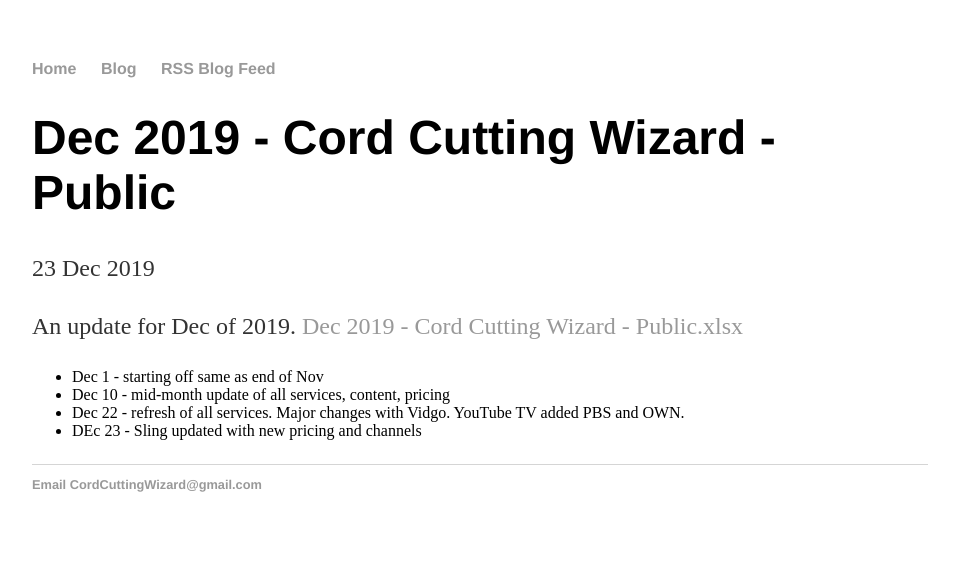
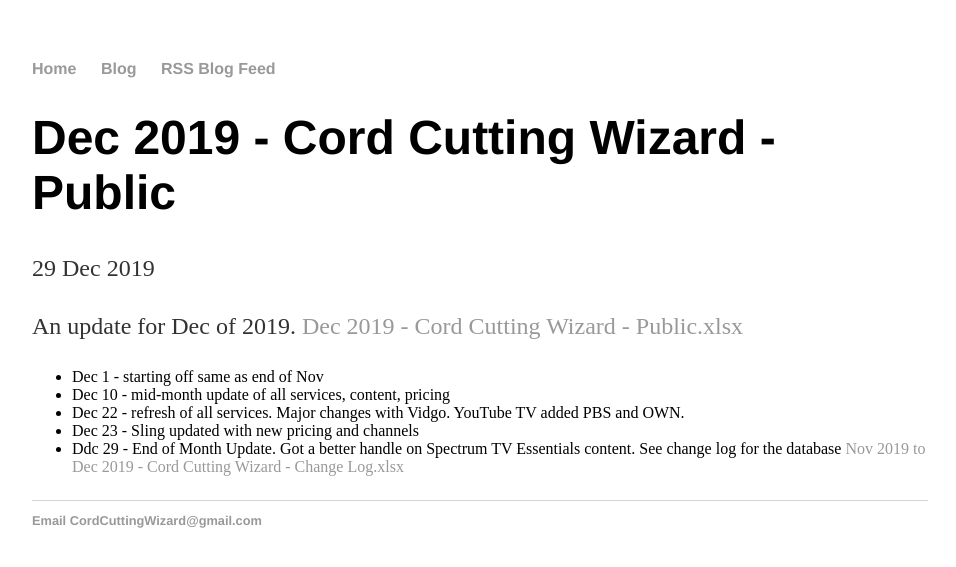
Before and after one commit to wjhladik/wjhladik.github.io, a Jekyll site: the page built from _posts/2019-12-29-Dec-2019-Cord-Cutting-Wizard-Public.md, in a window 1280 px wide. Shown: the top 567 px of the page, without its empty margins (160-1116 px from the left). Built offline with Jekyll 4.4.1, drawn with Linux system fonts in a browser that asks for light colours.

Commit message:
Update and rename 2019-12-23-Dec-2019-Cord-Cutting-Wizard-Public.md to 2019-12-29-Dec-2019-Cord-Cutting-Wizard-Public.md

```diff
--- a/_posts/2019-12-23-Dec-2019-Cord-Cutting-Wizard-Public.md
+++ b/_posts/2019-12-29-Dec-2019-Cord-Cutting-Wizard-Public.md
@@ -1,7 +1,7 @@
 ---
 layout: post
 title: "Dec 2019 - Cord Cutting Wizard - Public"
-date: 2019-12-23
+date: 2019-12-29
 ---
 <p>An update for Dec of 2019. <a href="/Dec 2019 - Cord Cutting Wizard - Public.xlsx">Dec 2019 - Cord Cutting Wizard - Public.xlsx</a>
   <p>
@@ -9,4 +9,5 @@
       <li>Dec 1 - starting off same as end of Nov
       <li>Dec 10 - mid-month update of all services, content, pricing
       <li>Dec 22 - refresh of all services. Major changes with Vidgo. YouTube TV added PBS and OWN.
-      <li>DEc 23 - Sling updated with new pricing and channels
+      <li>Dec 23 - Sling updated with new pricing and channels
+      <li>Ddc 29 - End of Month Update. Got a better handle on Spectrum TV Essentials content. See change log for the database <a href="/Nov 2019 to Dec 2019 - Cord Cutting Wizard - Change Log.xlsx">Nov 2019 to Dec 2019 - Cord Cutting Wizard - Change Log.xlsx</a>
```
